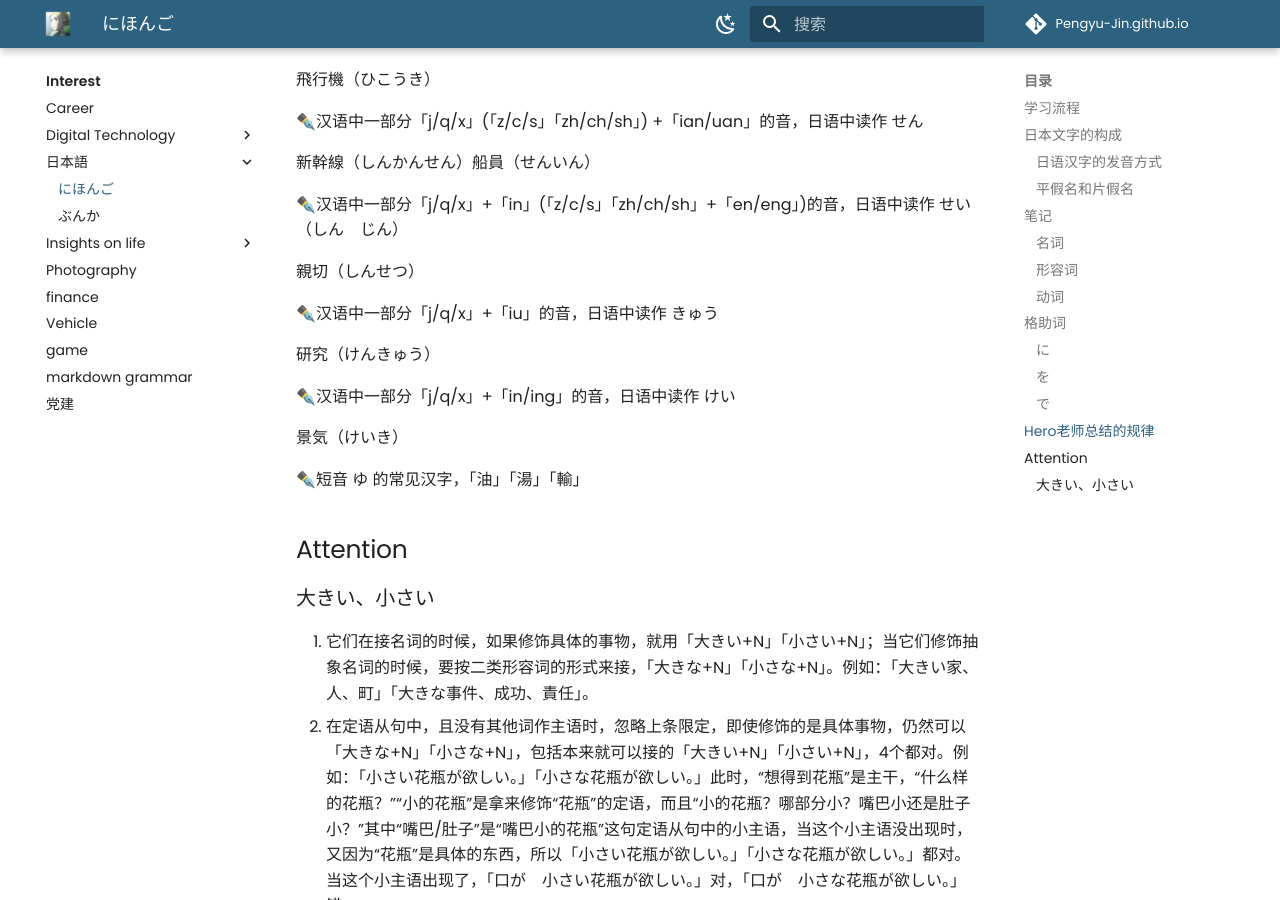
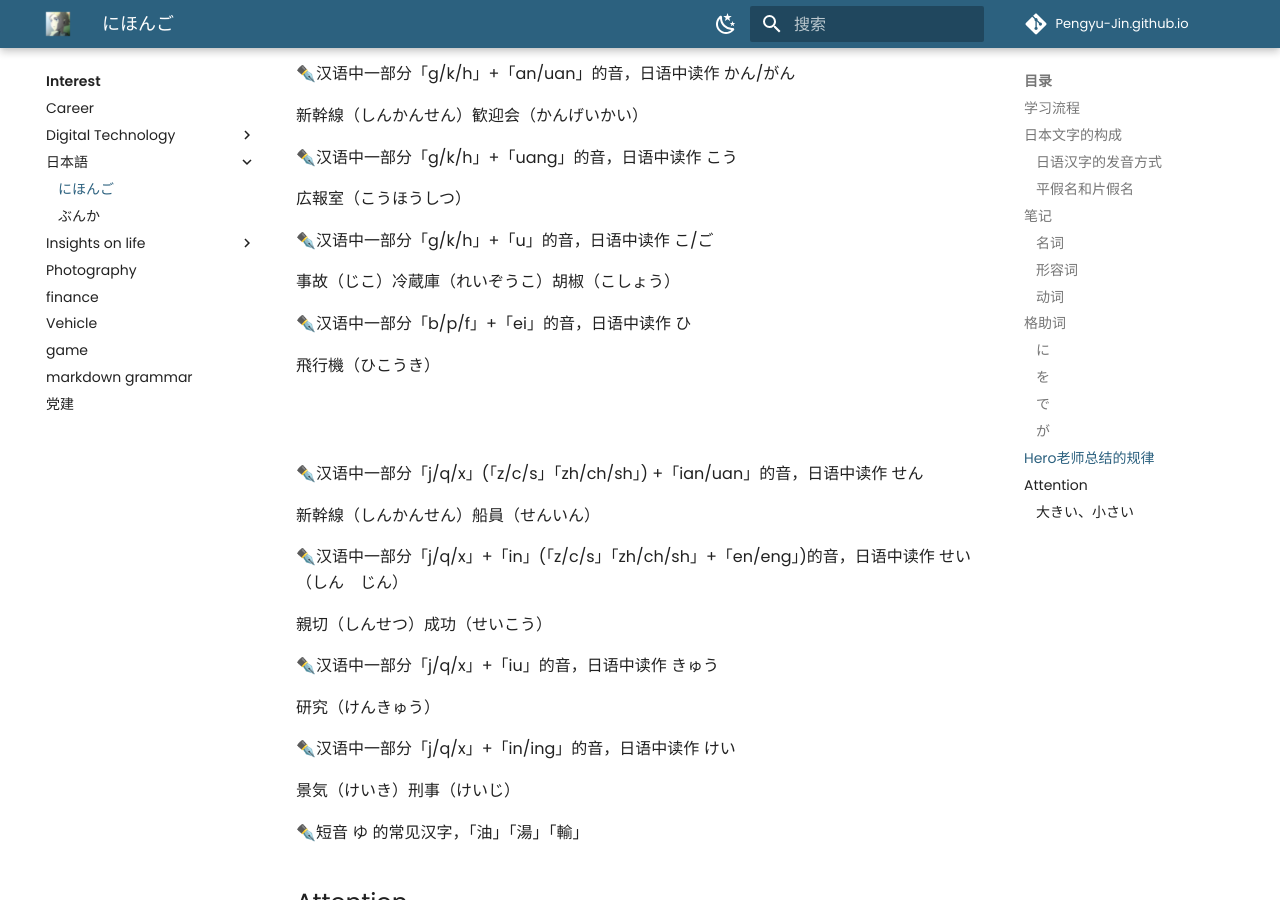
Before and after one commit to Pengyu-Jin/Pengyu-Jin.github.io, an MkDocs documentation site: the page built from docs/interest/JP-learn/50yin.md, in a window 1280 px wide and 900 px high, scrolled down 6093 px. Built offline with MkDocs 1.6.1 and Material for MkDocs 9.7.7, drawn with Linux system fonts in a browser that asks for light colours; comment, search, counter and statistics services are not loaded; some of the changed text lies outside the part shown.

Commit message:
update20260704-1

```diff
--- a/docs/interest/JP-learn/50yin.md
+++ b/docs/interest/JP-learn/50yin.md
@@ -178,6 +178,12 @@
     - 息子は　わたしと　いっしょに　勉強しません。一人で　勉強します。
     - このバラは　３本で　１００円です。
 
+### が
+
+1. 表示动作的执行者。
+    - 姉が　結婚しますから、<ruby>田舎<rt>いなか</rt></ruby>へ　帰ります。
+
+
 
 ## Hero老师总结的规律
 
@@ -205,6 +211,8 @@
 
 日（にち）＋ 記（き）\(\rightarrow\) 日記（にっき）
 
+<br></br>
+
 ️️✒️汉语中一部分「tu」「du」的音，日语中读作 と/ど
 
 図书馆（としょかん）生徒（せいと）一度（いちど）京都（きょうと）
@@ -216,6 +224,8 @@
 ️️✒️何 后面接 た　だ　な行的假名 or 数 时，99%的概率会读作 なん
 
 何（なん）ですか
+
+<br></br>
 
 ✒️汉语中一部分「gai」「kai」「hai」的音，日语中读作 かい/がい
 
@@ -237,13 +247,15 @@
 
 飛行機（ひこうき）
 
+<br></br>
+
 ✒️汉语中一部分「j/q/x」(「z/c/s」「zh/ch/sh」) +「ian/uan」的音，日语中读作 せん
 
 新幹線（しんかんせん）船員（せんいん）
 
 ✒️汉语中一部分「j/q/x」+「in」(「z/c/s」「zh/ch/sh」+「en/eng」)的音，日语中读作 せい（しん　じん）
 
-親切（しんせつ）
+親切（しんせつ）成功（せいこう）
 
 ✒️汉语中一部分「j/q/x」+「iu」的音，日语中读作 きゅう
 
@@ -251,7 +263,7 @@
 
 ✒️汉语中一部分「j/q/x」+「in/ing」的音，日语中读作 けい
 
-景気（けいき）
+景気（けいき）刑事（けいじ）
 
 
 ✒️短音 ゆ 的常见汉字，「油」「湯」「輸」
```
